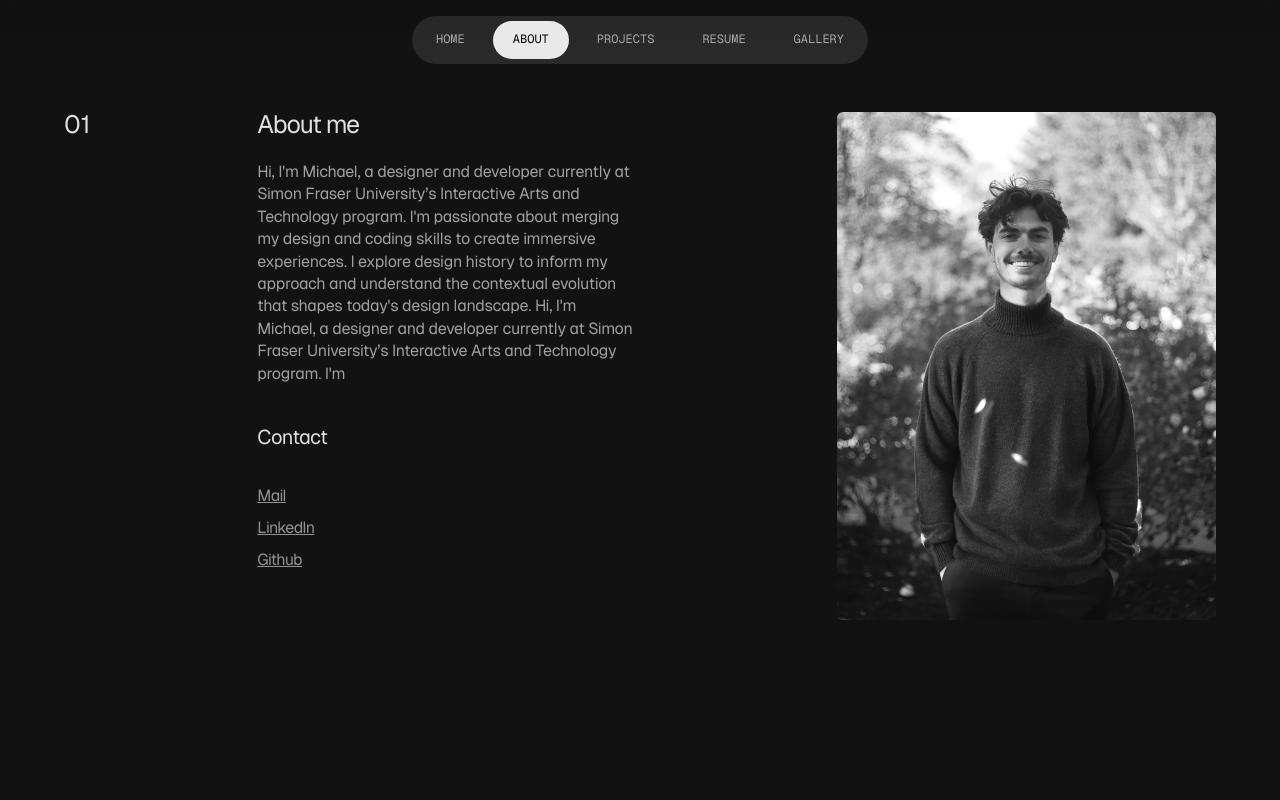
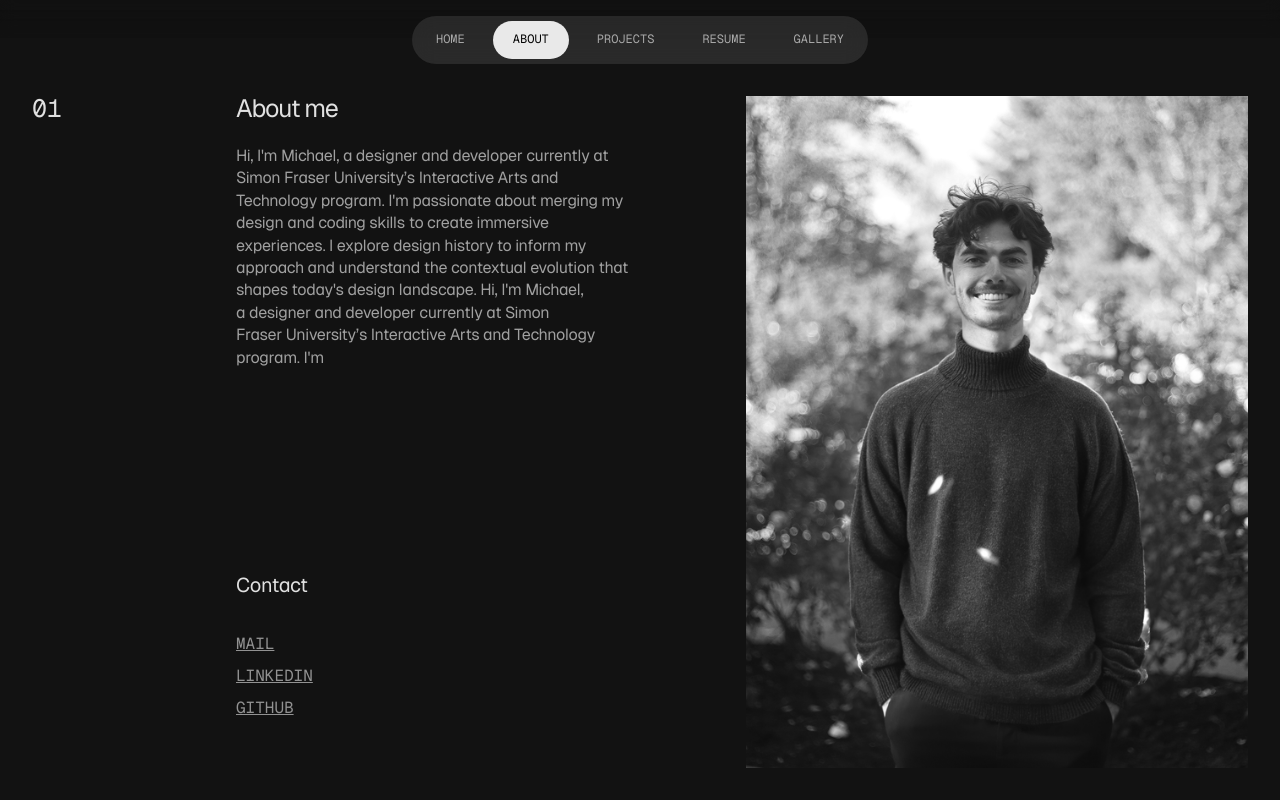
Before and after one commit to MichaelDresler/michaeldresler.github.io, a Next.js app: page /about in a window 1280 px wide. Built offline with nearby package versions, Linux system fonts and the light colour scheme.

Commit message:
style changes

```diff
--- a/app/(a)/about/page.tsx
+++ b/app/(a)/about/page.tsx
@@ -1,22 +1,23 @@
 import Image from "next/image";
 import portait from "@/public/image.png";
 import Link from "next/link";
+import { geistMono } from "@/app/fonts";
 
 export default function About() {
   return (
     <div>
-      <main className="grid gap-x-6 xl:gap-x-2 grid-cols-1 sm:grid-cols-2 lg:grid-cols-12 pt-4 ">
+      <main className=" w-screen xl:h-screen p-3 pt-24 xl:p-8 xl:pt-24 grid gap-x-6 xl:gap-x-2 grid-cols-1 sm:grid-cols-2 lg:grid-cols-12 box-border   ">
 
-        <div className=" h-full lg:col-start-8 lg:col-span-5 xl:col-start-9 xl:col-span-4 rounded-md overflow-hidden">
+        <div className=" h-full lg:col-start-8 lg:col-span-5  overflow-hidden">
           <Image
-            className=" grayscale md:max-w-[400px] lg:max-w-none object-cover w-full h-full  rounded-none "
+            className=" grayscale md:max-w-[400px] lg:max-w-none object-cover object-[120%_10%] sm:object-center w-full h-full  rounded-none "
             src={portait}
             quality={100}
             alt="hello"
           />
         </div>
 
-        <span className="hidden lg:flex row-start-1 col-start-1 text-xl text-text-primary leading-[100%]">01</span>
+        <span className={`hidden lg:flex row-start-1 col-start-1 text-xl text-text-primary leading-[100%] ${geistMono.className}`}>01</span>
 
         <div className="mt-8 sm:mt-0 flex flex-col flex-1 justify-between lg:gap-0 gap-12 lg:col-start-3 lg:col-span-4 lg:row-start-1  ">
 
@@ -37,11 +38,11 @@ export default function About() {
             </p>
           </div>
 
-          <ul className="flex flex-col gap-2 tracking-[-0.04em] pb-12 ">
-            <h2 className="md:text-lg text-text-primary  md:mb-6">Contact</h2>
+          <ul className="flex flex-col gap-2  pb-12 ">
+            <h2 className="md:text-lg text-text-primary tracking-[-0.02em] md:mb-6">Contact</h2>
             <li>
               <Link
-                className={` underline text-text-secondary/90 hover:text-text-primary duration-100 2xl:text-lg `}
+                className={` ${geistMono.className} uppercase underline text-text-secondary/90 hover:text-text-primary duration-100  `}
                 href={"/"}
               >
                 Mail
@@ -49,7 +50,7 @@ export default function About() {
             </li>
             <li>
               <Link
-                className={` underline text-text-secondary/90 hover:text-text-primary duration-100 2xl:text-lg `}
+                className={` ${geistMono.className} uppercase underline text-text-secondary/90 hover:text-text-primary duration-100  `}
                 href={"/"}
               >
                 LinkedIn
@@ -57,7 +58,7 @@ export default function About() {
             </li>
             <li>
               <Link
-                className={` underline text-text-secondary/90 hover:text-text-primary duration-100 2xl:text-lg `}
+                className={` ${geistMono.className} uppercase underline text-text-secondary/90 hover:text-text-primary duration-100  `}
                 href={"/"}
               >
                 {" "}
--- a/app/(a)/layout.tsx
+++ b/app/(a)/layout.tsx
@@ -18,7 +18,7 @@ export default function RootLayout({
   return (
     <html lang="en">
       <body
-        className={`${geistSans.className} salt content-box antialiased pt-24 `}
+        className={`${geistSans.className} salt content-box antialiased `}
       >
         <NavBar/>
         {children}
--- a/app/(a)/page.tsx
+++ b/app/(a)/page.tsx
@@ -3,8 +3,8 @@ import { motion } from "framer-motion";
 
 export default function Home() {
   return (
-    <div>
-      <main className=" w-full xl:h-[calc(100vh-200px)] flex items-end mb-24 ">
+    <div className="px-4">
+      <main className=" w-full pt-[200px] xl:h-[calc(100vh)] flex items-end mb-24  ">
         <motion.div
          initial={{ opacity: 0, y:70  }}
          animate={{ opacity: 1 ,y:0 }}
--- a/app/components/ProjectHero.tsx
+++ b/app/components/ProjectHero.tsx
@@ -35,7 +35,7 @@ export const ProjectHero = ({
           {link && (
             <a
               href={link}
-              className={`${geistMono.className} hidden md:flex w-full justify-center gap-4 md:justify-between ring ring-white/30 uppercase bg-foreground/20 rounded-sm text-white/80 p-3 text-center font-normal  hover:bg-foreground/15 transition-all duration-300`}
+              className={`${geistMono.className} hidden md:flex w-full justify-center gap-4 md:justify-between uppercase border-b text-white/80 hover:text-inverse py-4 px-2 text-center font-normal  hover:bg-foreground/90 transition-all duration-300`}
             >
               <div> View Site</div>
               <svg
--- a/app/globals.css
+++ b/app/globals.css
@@ -65,9 +65,9 @@
   text-wrap: balance;
 }
 
-@utility content-box {
-  @apply max-w-[2340px] mx-auto px-4 md:px-16 2xl:px-24;
-}
+/* @utility content-box {
+  @apply max-w-[2340px] mx-auto px-4  ;
+} */
 
 @utility boob {
   background: rgb(42,42,42);
```
